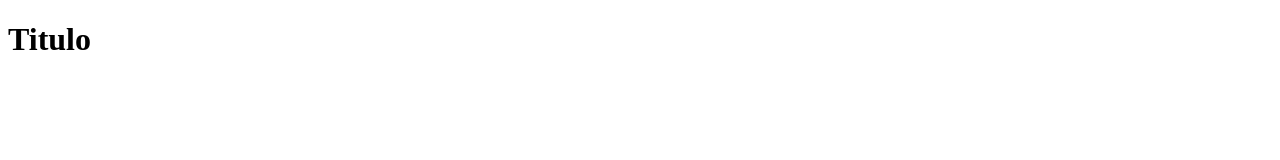
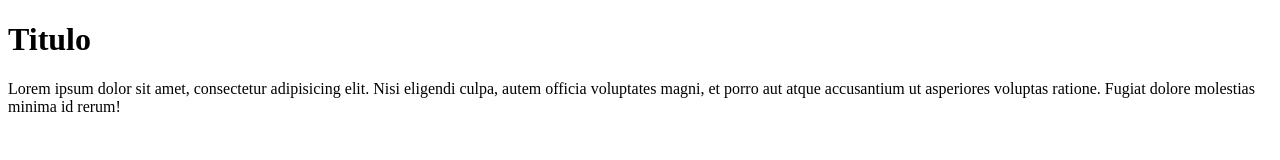
Before and after one commit to MatheusNeriz/exemplo, a plain HTML site: page index.html in a window 1280 px wide. Drawn offline with Linux system fonts and the light colour scheme.

Commit message:
algumas alterações

```diff
--- a/index.html
+++ b/index.html
@@ -4,9 +4,11 @@
     <meta charset="UTF-8">
     <meta name="viewport" content="width=device-width, initial-scale=1.0">
     <meta http-equiv="X-UA-Compatible" content="ie=edge">
-    <title>Document</title>
+    <title>outro titulo</title>
 </head>
 <body>
     <h1>Titulo</h1>
+
+    <p>Lorem ipsum dolor sit amet, consectetur adipisicing elit. Nisi eligendi culpa, autem officia voluptates magni, et porro aut atque accusantium ut asperiores voluptas ratione. Fugiat dolore molestias minima id rerum!</p>
 </body>
 </html>
--- a/style.css
+++ b/style.css
@@ -2,3 +2,6 @@
     margin: 0px;
     padding: 0px;
 }
+body{
+    color: black;
+}
```
